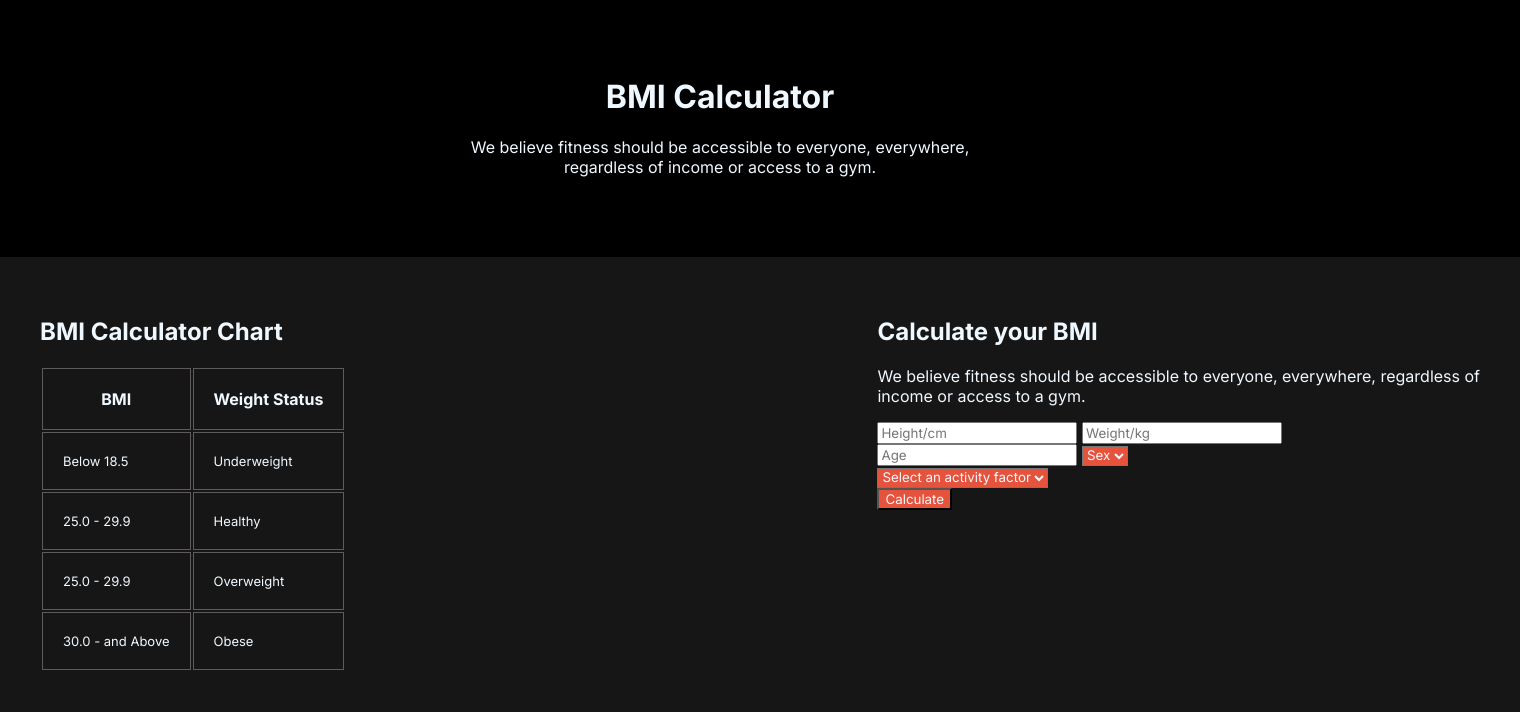
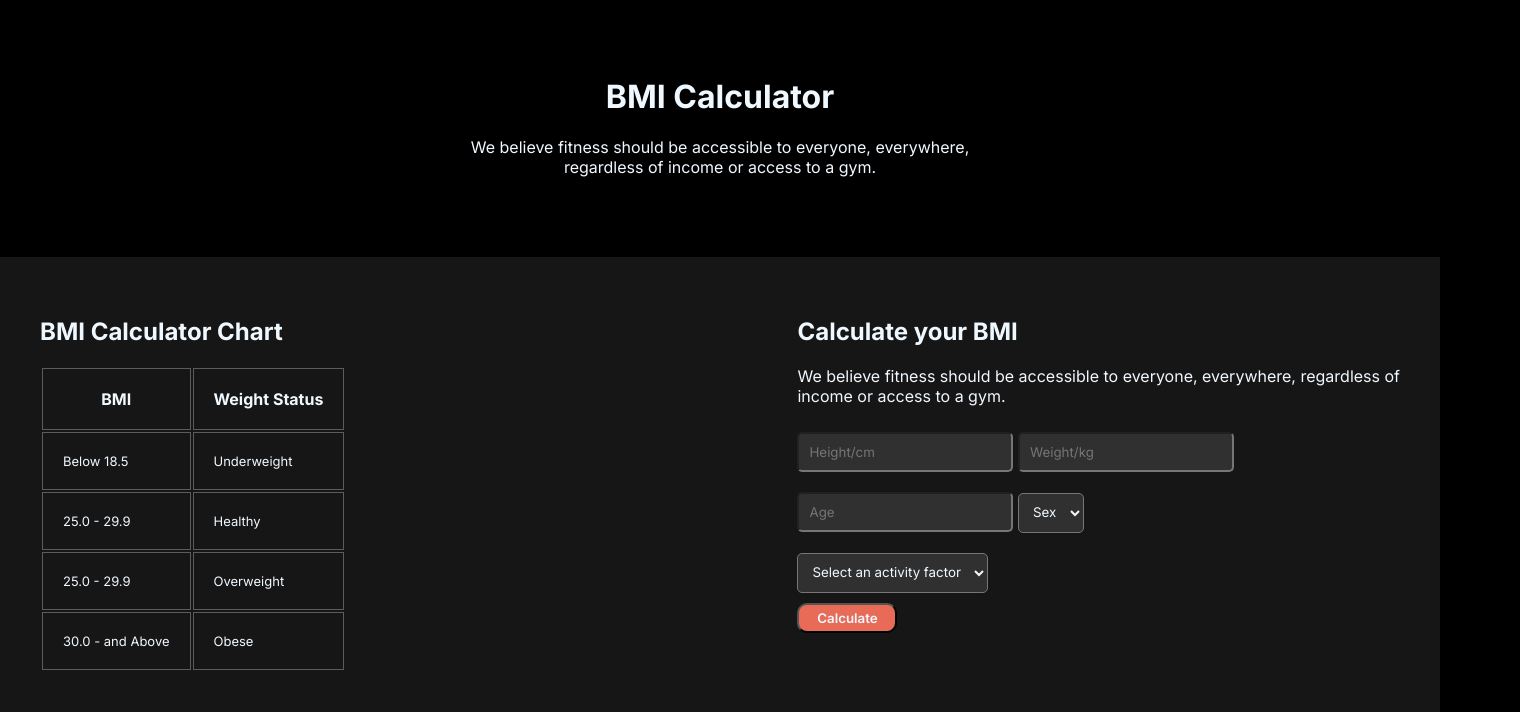
Before and after one commit to Mohammadzakaria2024/Fitnees-web-site, a plain HTML site: page index.html in a window 1280 px wide. Shown: the part 1560-2272 px from the top of the page, 1520 px wide, since content can reach past the window. Drawn offline with Linux system fonts and the light colour scheme; a web font is replaced by a local one.

Commit message:
BMI Calculator

```diff
--- a/index.css
+++ b/index.css
@@ -223,21 +223,28 @@ nav{
 
 
   .BMICalculator{
-    display: flex;
+
     width: 100%;
-    justify-content: space-between;
-    text-align: start;
+
     background-color: rgba(104, 101, 101, 0.214);
+
+
+
+  }
+  .BMICalculator1{
+
     padding: 30px;
     margin: auto;
     padding: 40px;
     font-family: Inter;
     margin-top: 80px;
     margin-bottom: 80px;
-
+    display: flex;
+    justify-content: space-between;
+    text-align: start;
+    width: 1060;
 
   }
-
   .table{
 
     text-align: start;
@@ -253,6 +260,25 @@ nav{
     border: 0.5px solid rgba(188, 179, 179, 0.445);
     padding: 20px;
     font-size: small;
+
+  }
+
+  .Calculate{
+
+    background-color: rgba(144, 143, 143, 0.214);
+    border-radius: 5px;
+    padding: 10px;
+   margin-top: 10px;
+   margin-bottom: 10px;
+  }
+
+  .Calculatebutton{
+     background-color: #e86b57;
+     border-radius: 10px;
+     font-weight: 600;
+     width: 100px;
+     padding: 5px;
+
 
   }
 
@@ -313,7 +339,12 @@ align-self: center;
 .Run img{
     margin-top: 50px;
 }
+.BMICalculator{
 
+    flex-direction: column;
+    width: 394px;
+
+}
 
 }
 
--- a/index.html
+++ b/index.html
@@ -119,6 +119,7 @@
 
       <div class="BMICalculator">
 
+<diV class="BMICalculator1">
 
   <div>
     <h2>BMI Calculator Chart</h2>
@@ -153,22 +154,23 @@
     <p>We believe fitness should be accessible to everyone, everywhere, regardless of <br>income or access to a gym. </p>
 
     <div>
-            <input type="text" placeholder="Height/cm" id="fname" name="fname">
-            <input type="text" placeholder="Weight/kg" id="fname" name="fname"> <br>
-            <input type="text" placeholder="Age" id="fname" name="fname">
-            <select name="cars" id="cars" style="background-color: #E6533C;">
+        <input type="text" placeholder="Height/cm" id="fname" name="fname" class="Calculate ">
+        <input type="text" placeholder="Weight/kg" id="fname" name="fname"class="Calculate "> <br>
+        <input type="text" placeholder="Age" id="fname" name="fname"class="Calculate ">
+        <select name="cars" id="cars"  class="Calculate ">
             <option value="volvo">Sex</option>
 
           </select> <br>
-              <select name="cars" id="cars" style="background-color: #E6533C;">
+          <select name="cars" id="cars"  class="Calculate ">
             <option value="volvo">Select an activity factor</option>
 
           </select> <br>
 
-              <button style="background-color: #E6533C;">Calculate</button>
+          <button class="Calculatebutton">Calculate</button>
 
     </div>
    </div>
+</diV>
 
 
       </div>
```
Lines whose indentation alone changed are shown as unchanged.
